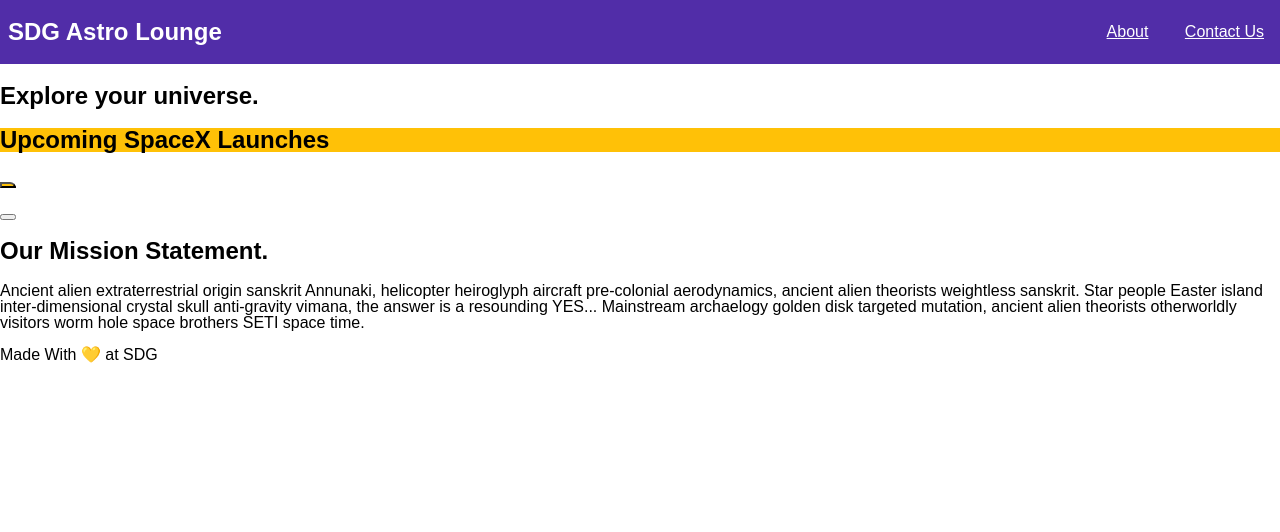
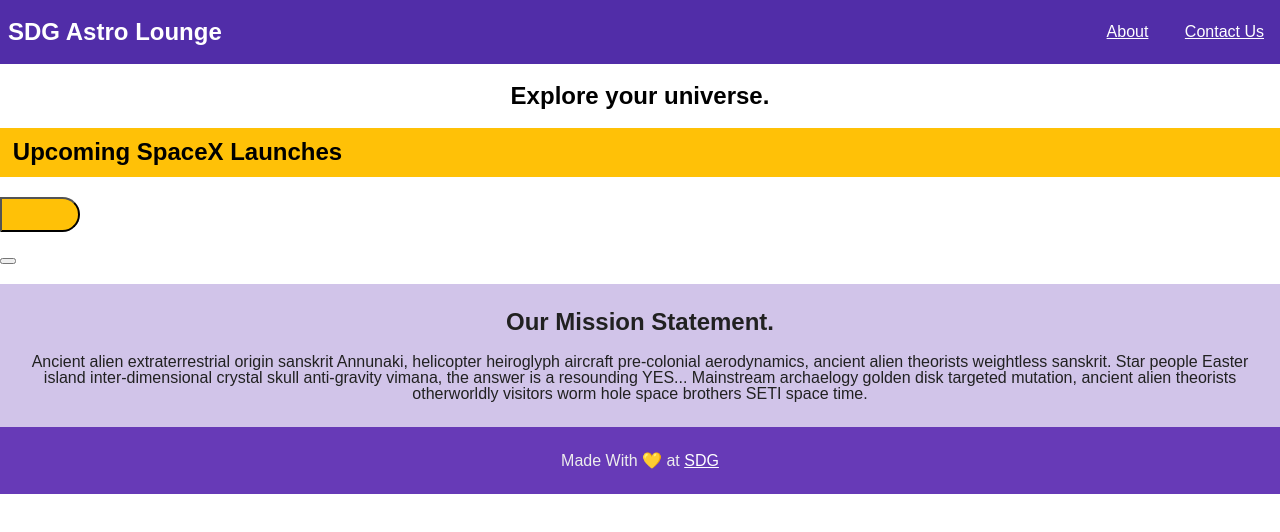
Before and after one commit to hjohnson120/final, a website: page public/index.html in a window 1280 px wide. Drawn offline with Linux system fonts and the light colour scheme.

Commit message:
left button

```diff
--- a/public/index.html
+++ b/public/index.html
@@ -7,7 +7,6 @@
     <link rel="shortcut icon" href="/favicon.ico" />
     <link rel="stylesheet" href="/screen.css" />
     <script>
-      defer
       src = 'https://use.fontawesome.com/releases/v5.5.0/js/all.js'
       integrity =
         'sha384-GqVMZRt5Gn7tB9D9q7ONtcp4gtHIUEW/yG7h98J7IpE3kpi+srfFyyB/04OV6pG0'
@@ -23,17 +22,17 @@
       </nav>
     </section>
     <section>
-      <h1>Explore your universe.</h1>
+      <h1 class="center-pic">Explore your universe.</h1>
       <h1 class="launches">Upcoming SpaceX Launches</h1>
     </section>
     <section>
       <button class="button-left"></button>
-      <p></p>
+      <p class="grey-background"></p>
       <button class="button-right"></button>
     </section>
-    <section>
-      <h1>Our Mission Statement.</h1>
-      <p>
+    <section class="mission-statement">
+      <h1 class="ms-title">Our Mission Statement.</h1>
+      <p class="alien-text">
         Ancient alien extraterrestrial origin sanskrit Annunaki, helicopter
         heiroglyph aircraft pre-colonial aerodynamics, ancient alien theorists
         weightless sanskrit. Star people Easter island inter-dimensional crystal
@@ -41,8 +40,8 @@
         archaelogy golden disk targeted mutation, ancient alien theorists
         otherworldly visitors worm hole space brothers SETI space time.
       </p>
-      <footer>Made With 💛 at SDG</footer>
     </section>
+    <footer class="footer">Made With 💛 at <a href="#">SDG</a></footer>
     <script src="/main.js" charset="utf-8"></script>
   </body>
 </html>
--- a/public/screen.css
+++ b/public/screen.css
@@ -23,7 +23,11 @@ nav a {
   justify-content: right;
   padding: 1rem;
 }
-
+.grey-background {
+  background-color: #ededed;
+  width: 65%;
+  justify-content: center;
+}
 a {
   color: white;
   justify-content: space-between;
@@ -35,10 +39,38 @@ a {
 }
 .launches {
   background-color: #ffc107;
+  padding: 1%;
+}
+.center-pic {
+  text-align: center;
+  /* color: white; */
 }
 
 .button-left {
   background-color: #ffc107;
-  border-top-right-radius: 12px;
-  border-width: 50%;
+  border-top-right-radius: 20px;
+  border-bottom-right-radius: 20px;
+  width: 80px;
+  height: 35px;
 }
+.mission-statement {
+  background-color: #d1c4e9;
+  text-align: center;
+  color: #212121;
+}
+.footer {
+  text-align: center;
+  background-color: #673ab7;
+  color: #ededed;
+  margin: 0%;
+  padding: 2%;
+}
+.alien-text {
+  margin: 0%;
+  padding: 2%;
+  padding-top: 0%;
+}
+
+.ms-title {
+  padding-top: 2%;
+}
```
